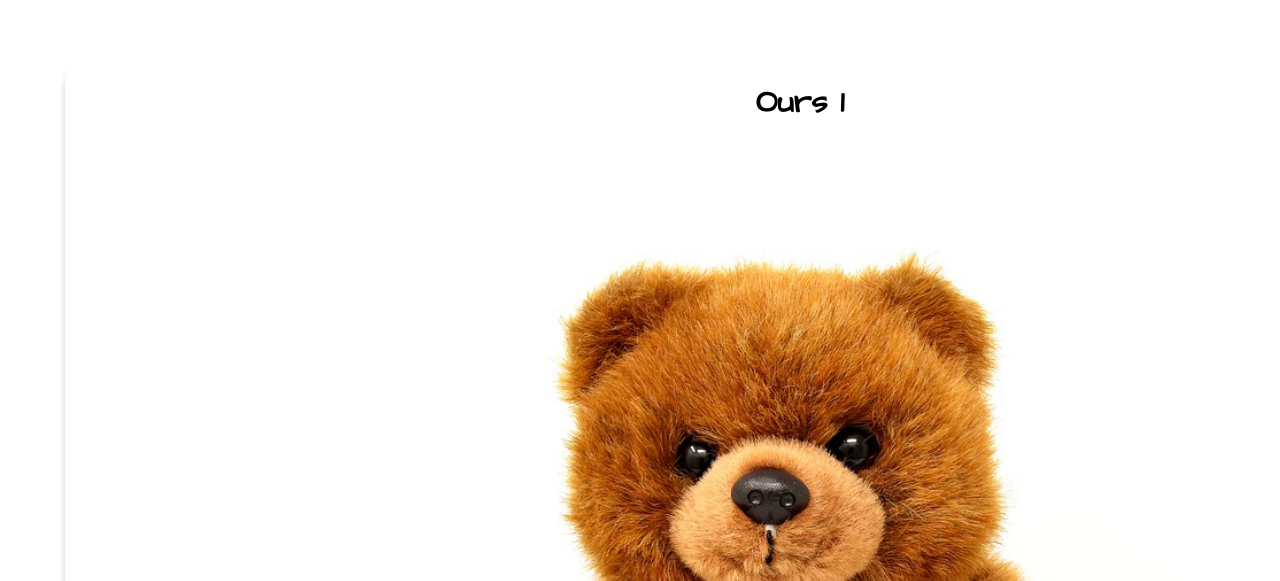
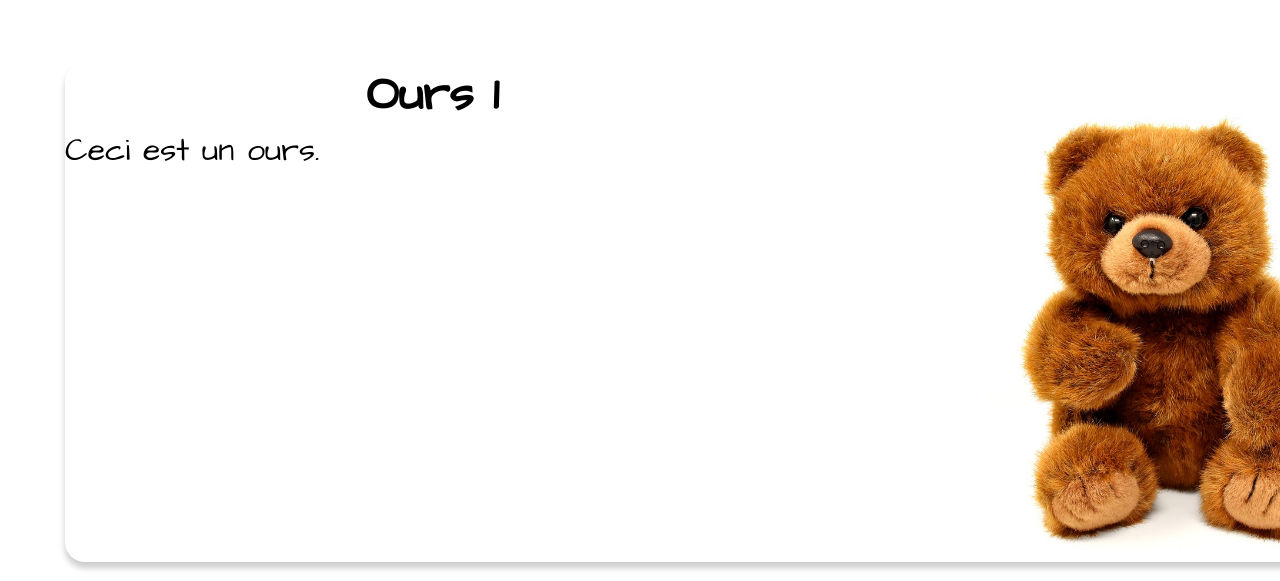
Before and after one commit to ThomasChardon/ChardonThomas_5_04042021, a plain HTML site: page pages/oursun.html in a window 1280 px wide. Shown: the part 219-800 px from the top of the page. Drawn offline with Linux system fonts and the light colour scheme.

Commit message:
modification page ours et installation serveur

```diff
--- a/SCSS/style.scss
+++ b/SCSS/style.scss
@@ -1,4 +1,15 @@
 //  lancer      ..\dart-sass\sass .\SCSS\style.scss .\CSS\style.css --watch
+
+
+//lancer serveur :
+// taper "node serveur" dans le dossier backend, ça doit afficher ok port 3000
+//accès doit etre OK dans navigateur : http://localhost:3000/api/cameras
+//recuperation de données sur serveur :
+// fetch("https://url/truc")
+//  .then(response => console.l)
+//Le then est la promesse, ça fonctionne comme un pipe
+//on met dans la variable response le resultat
+
 
 // variables
 //couleurs
@@ -123,23 +134,39 @@ header {
 .produit_seul {
     @include police();
     @include marges-auto($espace_articles);
+    height: 500px;
     margin-top: $espace_articles;
     margin-bottom: $espace_articles;
     border-radius: 20px;
     box-shadow: 0 6px 6px darken($blanc, 20%);
     overflow: hidden;
+    a {
+        display: flex;
+        height: 100%;
+    }
     div {
+        @include police($large);
+        height: 100%;
+        width: 50%;
         overflow: hidden;
     }
     h2 {
-        height: 80px;
-        @include police($large);
+        @include police();
         @include flex_center(center);
-        margin: 0;
+        width: 50%;
+        margin:0;
+        margin-right: auto;
+        margin-left: auto;
+    }
+    .description_produit{
+        width: 50%;
+        display: flex;
+        flex-direction: column;
     }
     .produit_ours {
         width: 100%;
         height: 100%;
+        align-content: flex-end;
         object-fit: cover;
         border-bottom-left-radius: 20px;
         border-bottom-right-radius: 20px;
--- a/pages/oursun.html
+++ b/pages/oursun.html
@@ -32,12 +32,12 @@
     <div class="contenu max-width-container">
         <article class="produit_seul">
             <a href="../backend/images/teddy_1.jpg">
-                <h2>Ours 1</h2>
+                <div class="description_produit">
+                    <h2>Ours 1</h2>
+                    Ceci est un ours.
+                </div>
                 <div>
                     <img src="../backend/images/teddy_1.jpg" alt="Photo ours en peluche" class="produit_ours"/>
-                    <div class="description_produit">
-                        Ceci est un ours. <!----------------  Marche pas (hover image)  --------------->
-                    </div>
                 </div>
             </a>
         </article>
```
Also changed, not shown: CSS/style.css, 1 other file.
